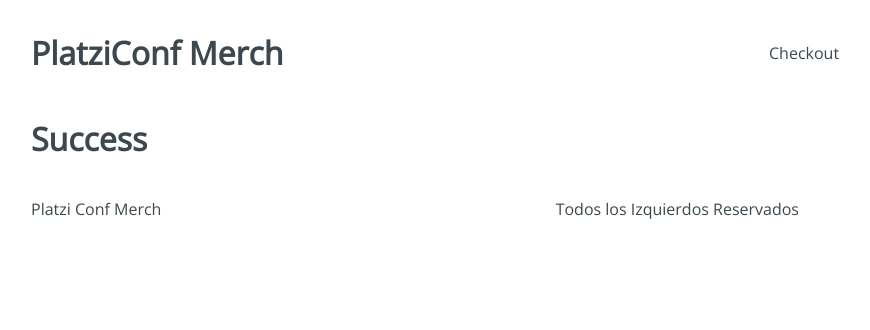
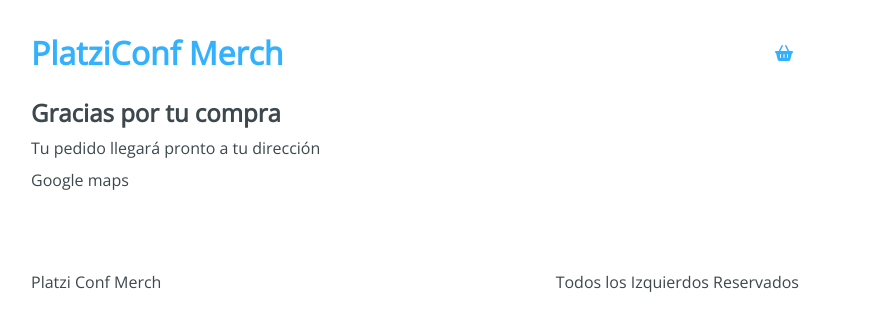
Before and after one commit to Gonn852/app-platzi-conf, a React app: page /checkout/success in a window 1280 px wide. Shown: the top 330 px of the page, without its empty margins (225-1095 px from the left). Built offline with nearby package versions, Linux system fonts and the light colour scheme.

Commit message:
add icons and react-router-dom (Link)

```diff
--- a/public/index.html
+++ b/public/index.html
@@ -4,7 +4,8 @@
     <meta charset="UTF-8">
     <meta http-equiv="X-UA-Compatible" content="IE=edge">
     <meta name="viewport" content="width=device-width, initial-scale=1.0">
-    <title>Document</title>
+    <title>Platzi Conf </title>
+    <script src="https://kit.fontawesome.com/4f8ae51a6b.js" crossorigin="anonymous"></script>
 </head>
 <body>
     <div id="app"></div>
--- a/src/components/Header.jsx
+++ b/src/components/Header.jsx
@@ -1,12 +1,15 @@
 import React from 'react';
+import { Link } from 'react-router-dom';
 import '../styles/components/Header.css'
 
 const Header = () => {
     return (
         <div className="Header">
-            <h1 className="Header-title">PlatziConf Merch</h1>
+            <Link to="/">
+                <h1 className="Header-title">PlatziConf Merch</h1>
+            </Link>
             <div className="Header-checkout">
-                Checkout
+                <Link to="/checkout"><i className="fas fa-shopping-basket"></i></Link>
             </div>
         </div>
     )
--- a/src/containers/Checkout.jsx
+++ b/src/containers/Checkout.jsx
@@ -1,4 +1,5 @@
 import React from 'react'
+import { Link } from 'react-router-dom';
 import '../styles/components/Checkout.css'
 
 const Checkout = () => {
@@ -11,12 +12,12 @@
                         <h4>ITEM name</h4>
                         <span>$10</span>
                     </div>
-                    <button type="button">Eliminar</button>
+                    <i className="fas fa-trash-alt"></i>
                 </div>
             </div>
             <div className="Checkout-sidebar">
                 <h3>Precio total: $10</h3>
-                <button type="button">Continuar pedido</button>
+                <Link to="checkout/information"><button type="button">Continuar pedido</button></Link>
             </div>
         </div>
     )
--- a/src/containers/Information.jsx
+++ b/src/containers/Information.jsx
@@ -1,4 +1,5 @@
 import React from 'react'
+import { Link } from 'react-router-dom';
 import '../styles/components/Information.css'
 
 const Information = () => {
@@ -26,7 +27,7 @@
                         Regresar
                     </div>
                     <div className="Information-next">
-                        Pagar
+                        <Link to="/checkout/payment">Pagar</Link>
                     </div>
                 </div>
             </div>
--- a/src/containers/Payment.jsx
+++ b/src/containers/Payment.jsx
@@ -1,8 +1,17 @@
 import React from 'react'
+import '../styles/components/Payment.css'
 
 const Payment = () => {
     return(
-        <h1>Payment</h1>
+        <div className="Payment">
+            <div className="Payment-content">
+                <h3>Resumen del pedido: </h3>
+                <div className="Payment-button">
+                    Boton de pago con Paypal
+                </div>
+            </div>
+            <div/>
+        </div>
     )
 }
 
--- a/src/containers/Success.jsx
+++ b/src/containers/Success.jsx
@@ -1,8 +1,17 @@
 import React from 'react'
+import '../styles/components/Success.css'
 
 const Success = () => {
     return(
-        <h1>Success</h1>
+        <div className="Success">
+            <div className="Success-content">
+                <h2>Gracias por tu compra</h2>
+                <span>Tu pedido llegará pronto a tu dirección</span>
+                <div className="Success-map">
+                    Google maps
+                </div>
+            </div>
+        </div>
     )
 }
 
```
